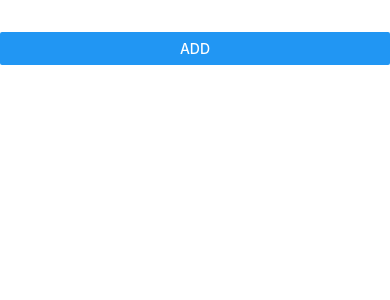
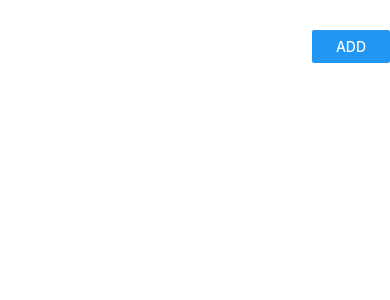
Before and after one commit to grbalmeida/todo-list-react-native, a React Native app: screen / in a window 390 px wide. Shown: the top 300 px of the page. Built offline with nearby package versions, Linux system fonts and the light colour scheme.

Commit message:
Putting the form to work

```diff
--- a/src/Todo.js
+++ b/src/Todo.js
@@ -1,22 +1,41 @@
 import React, { Component } from 'react'
 import { View, StyleSheet, Button } from 'react-native'
 
-// import Form from './components/Form'
 import Input from './components/Input'
 
 export default class Todo extends Component {
+  constructor (props) {
+    super(props)
+
+    this.state = {
+      text: ''
+    }
+  }
+
+  onChangeText (text) {
+    this.setState({
+      text
+    })
+  }
+
+  onPress () {
+    console.log(this.state.text)
+  }
+
   render () {
+    const { text } = this.state
+
     return (
       <View style={styles.formContainer}>
         <View style={styles.inputContainer}>
           <Input
-            onChangeText={() => null}
-            value=''
+            onChangeText={text => this.onChangeText(text)}
+            value={text}
           />
         </View>
         <View style={styles.buttonContainer}>
           <Button
-            onPress={() => console.log('Pressed')}
+            onPress={() => this.onPress()}
             title='add'
           />
         </View>
@@ -27,12 +46,13 @@ export default class Todo extends Component {
 
 const styles = StyleSheet.create({
   formContainer: {
-
+    paddingTop: 30,
+    flexDirection: 'row'
   },
   inputContainer: {
-
+    flex: 4
   },
   buttonContainer: {
-
+    flex: 1
   }
 })
```
